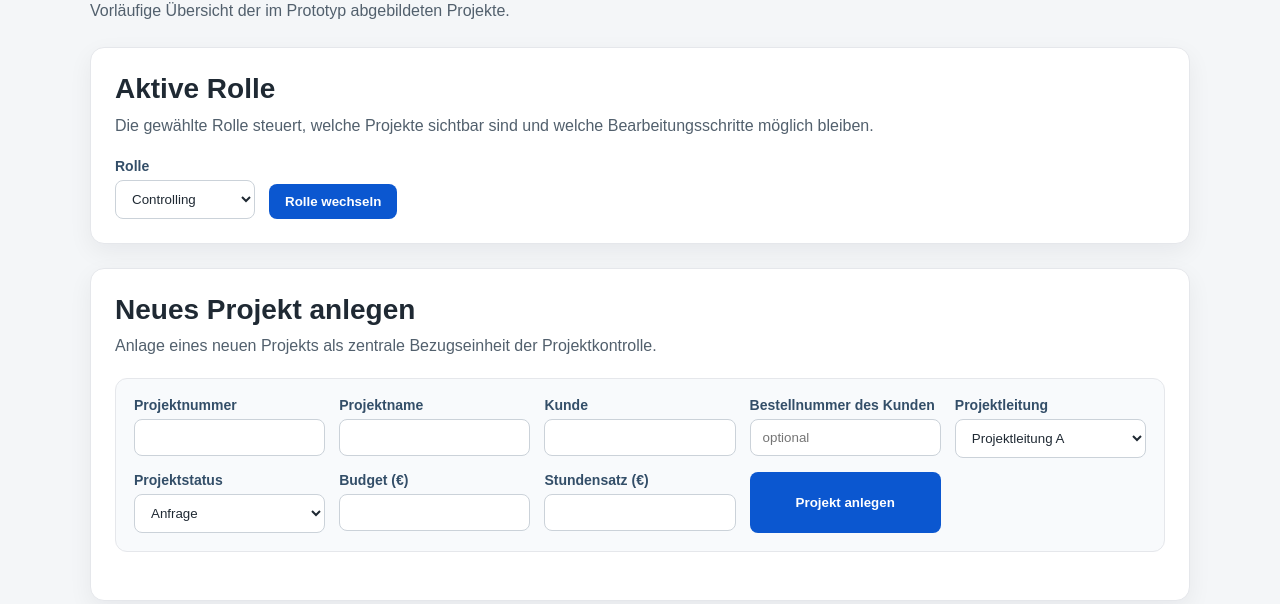
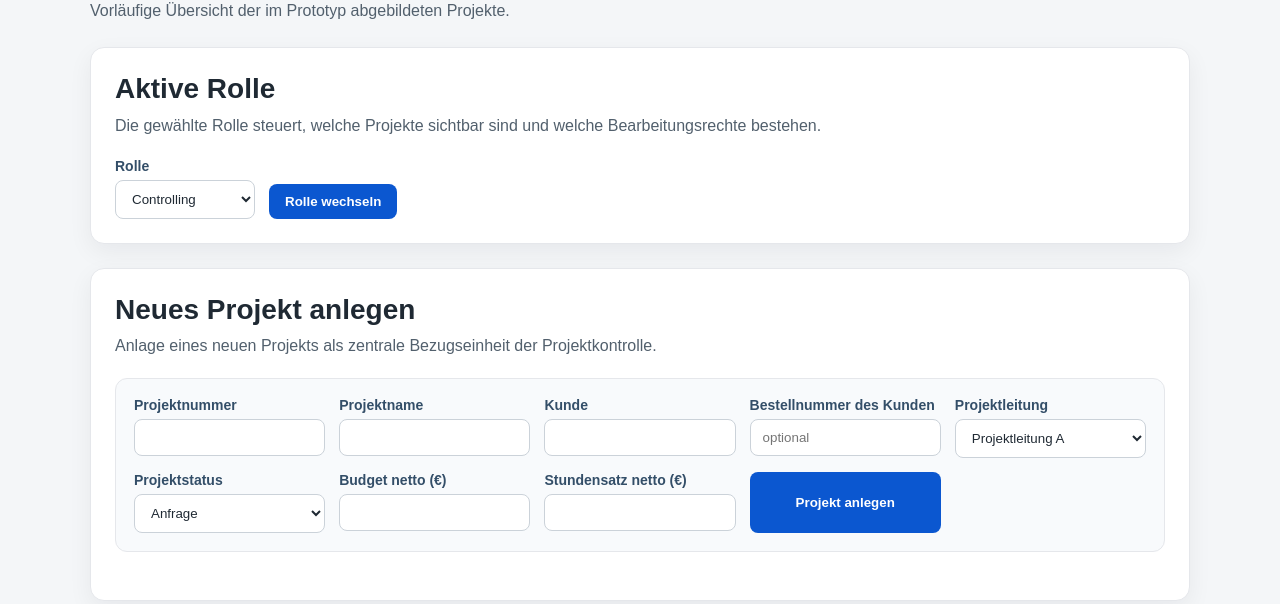
Before and after one commit to viccylng/Masterarbeit, a Flask app: page / in a window 1280 px wide. Shown: the part 117-721 px from the top of the page. Run offline with Flask 3, Linux system fonts and the light colour scheme.

Commit message:
Netto bei Beträgen hinzugefügt, Rollenauswahl Beschreibung anders formuliert

```diff
--- a/prototyp/templates/index.html
+++ b/prototyp/templates/index.html
@@ -28,7 +28,7 @@
         <section class="card">
             <div class="card-header">
                 <h2>Aktive Rolle</h2>
-                <p>Die gewählte Rolle steuert, welche Projekte sichtbar sind und welche Bearbeitungsschritte möglich bleiben.</p>
+                <p>Die gewählte Rolle steuert, welche Projekte sichtbar sind und welche Bearbeitungsrechte bestehen.</p>
             </div>
 
             <form action="{{ url_for('index') }}" method="get" class="role-form">
@@ -95,13 +95,13 @@
                 </div>
 
                 <div class="form-row">
-                    <label for="budget">Budget (€)</label>
+                    <label for="budget">Budget netto (€)</label>
                     <input type="text" id="budget" name="budget" required
                            title="Bitte ein positives Budget angeben.">
                 </div>
 
                 <div class="form-row">
-                    <label for="hourly_rate">Stundensatz (€)</label>
+                    <label for="hourly_rate">Stundensatz netto (€)</label>
                     <input type="text" id="hourly_rate" name="hourly_rate" required
                            title="Bitte einen positiven Stundensatz angeben.">
                 </div>
--- a/prototyp/templates/project_detail.html
+++ b/prototyp/templates/project_detail.html
@@ -147,7 +147,7 @@
                 <div class="info-hint">
                     Der Verbrauch umfasst geprüfte und freigegebene Leistungen und dient als Frühindikator.
                     In das Restbudget fließen nur verrechnete Leistungen und bezahlte Bestellungen ein,
-                    in das verfügbare Projektbudget zusätzlich die offenen Bestellungen.
+                    in das verfügbare Projektbudget zusätzlich die offenen Bestellungen. Alle Beträge verstehen sich netto.
                 </div>
             </div>
 
@@ -214,7 +214,7 @@
                 </div>
 
                 <div class="form-row">
-                    <label for="order-amount">Betrag (€)</label>
+                    <label for="order-amount">Betrag netto (€)</label>
                     <input type="text" id="order-amount" name="amount" required
                            title="Bitte einen positiven Betrag angeben.">
                 </div>
```
